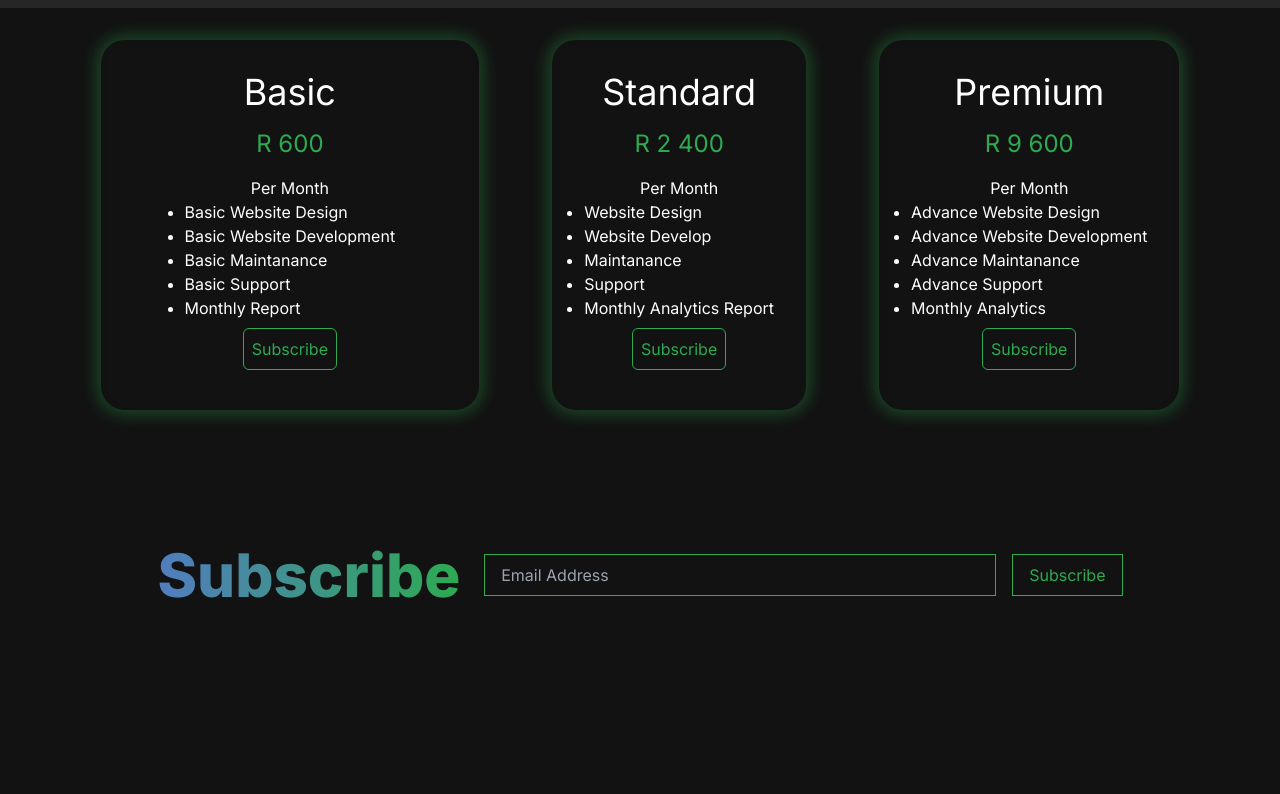
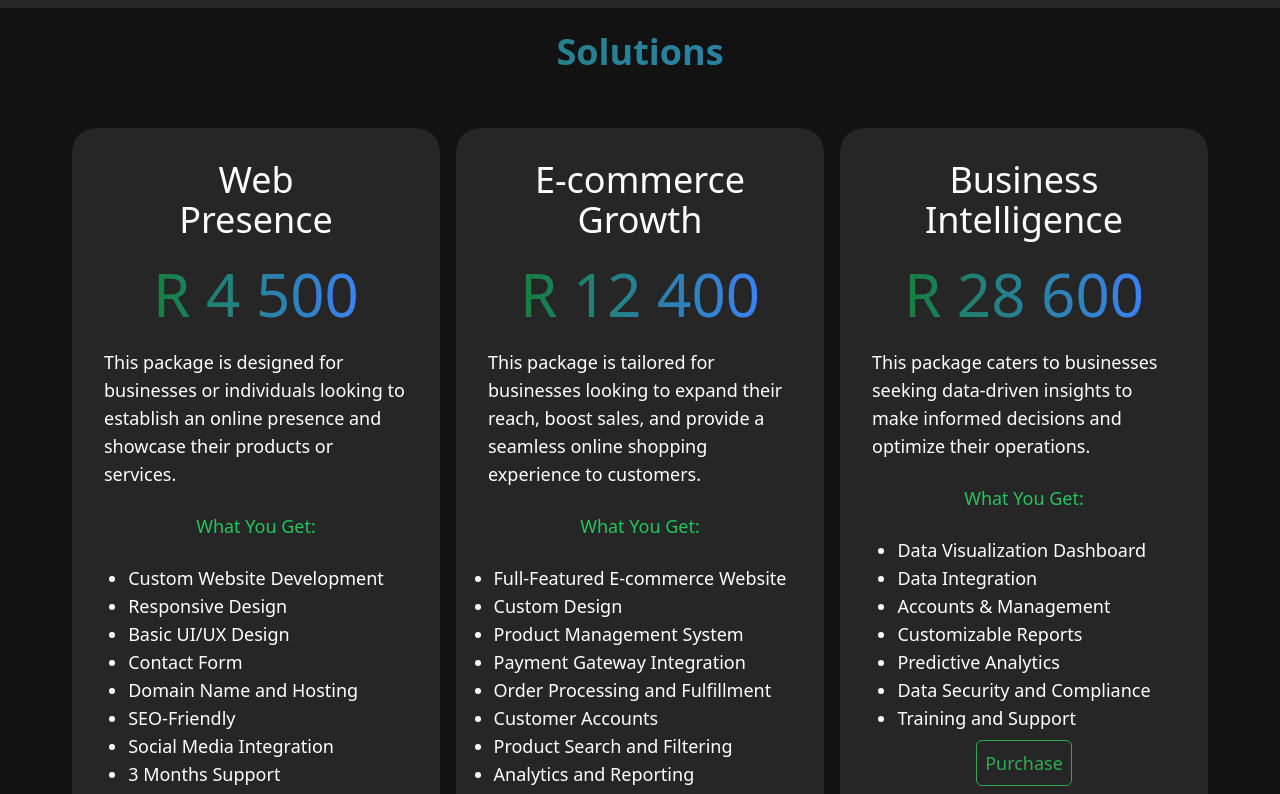
Before and after one commit to christiaan-fourie/psytech, a Next.js app: page / in a window 1280 px wide. Shown: the part 820-1614 px from the top of the page. Before the commit the page ends 1528 px from the top, so only its background shows below. Built offline with nearby package versions, Linux system fonts and the light colour scheme.

Commit message:
Update PriceCards.jsx

```diff
--- a/components/PriceCards/PriceCards.jsx
+++ b/components/PriceCards/PriceCards.jsx
@@ -2,47 +2,61 @@ import React from 'react'
 
 const PriceCards = () => {
   return (
-    <div className='flex flex-col gap-4 md:flex-row justify-around md:p-8 md:mx-10'>
-        <div className='flex flex-col justify-center md:w-1/3 items-center p-8 md:rounded-3xl shadow-[0_0_16px_5px_#2daa5255] backdrop-blur-sm'>
-          <h1 className='text-4xl'>Basic</h1>
-          <h1 className='text-2xl text-[#2daa52] m-2 px-4 py-2'>R 600</h1>
-          <p>Per Month</p>
+    <div className='font-sans font-light text-lg'>
+      <h1 className='text-4xl text-center font-bold my-6 bg-clip-text text-transparent bg-gradient-to-r from-green-700 to-blue-500'>Solutions</h1>
+      <div className='flex flex-col gap-4 lg:flex-row justify-around md:p-8 md:mx-10'>
+        <div className='flex flex-col lg:w-1/3 items-center p-8 md:rounded-3xl hover:shadow-[0_0_16px_5px_#2daa5255] backdrop-blur-sm bg-neutral-800 hover:bg-opacity-50'>
+          <h1 className='text-4xl text-center'>Web <br /> Presence</h1>
+          <h1 className='text-6xl my-6 bg-clip-text text-transparent bg-gradient-to-r from-green-700 to-blue-500'>R 4 500</h1>
+          <p>This package is designed for businesses or individuals looking to establish an online presence and showcase their products or services.</p>
+          <h4 className='text-green-500 my-6'>What You Get:</h4>
           <ul className='list-disc'>
-            <li>Basic Website Design</li>
-            <li>Basic Website Development</li>
-            <li>Basic Maintanance</li>
-            <li>Basic Support</li>
-            <li>Monthly Report</li>
+            <li>Custom Website Development</li>
+            <li>Responsive Design</li>
+            <li>Basic UI/UX Design</li>
+            <li>Contact Form</li>
+            <li>Domain Name and Hosting</li>
+            <li>SEO-Friendly</li>
+            <li>Social Media Integration</li>
+            <li>3 Months Support</li>
           </ul>
-          <button className='p-2 m-2 rounded-md border border-[#2daa52] text-[#2daa52]  focus:outline-none focus:ring-2 focus:ring-[#2daa52]'>Subscribe</button>
+          <button className='p-2 m-2 rounded-md border border-[#2daa52] text-[#2daa52]  focus:outline-none focus:ring-2 focus:ring-[#2daa52]'>Purchase</button>
         </div>
-        <div className='flex flex-col justify-center items-center p-8 md:rounded-3xl shadow-[0_0_16px_5px_#2daa5255] backdrop-blur-sm'>
-          <h1 className='text-4xl'>Standard</h1>
-          <h1 className='text-2xl text-[#2daa52] m-2  px-4 py-2'>R 2 400</h1>
-          <p>Per Month</p>
+        <div className='flex flex-col lg:w-1/3 items-center p-8 md:rounded-3xl hover:shadow-[0_0_16px_5px_#2daa5255] backdrop-blur-sm bg-neutral-800 hover:bg-opacity-50'>
+          <h1 className='text-4xl text-center'>E-commerce <br /> Growth</h1>
+          <h1 className='text-6xl my-6 bg-clip-text text-transparent bg-gradient-to-r from-green-700 to-blue-500'>R 12 400</h1>
+          <p>This package is tailored for businesses looking to expand their reach, boost sales, and provide a seamless online shopping experience to customers.</p>
+          <h4 className='text-green-500 my-6'>What You Get:</h4>
           <ul className='list-disc'>
-            <li>Website Design</li>
-            <li>Website Develop</li>
-            <li>Maintanance</li>
-            <li>Support</li>
-            <li>Monthly Analytics Report</li>
+            <li>Full-Featured E-commerce Website</li>
+            <li>Custom Design</li>
+            <li>Product Management System</li>
+            <li>Payment Gateway Integration</li>
+            <li>Order Processing and Fulfillment</li>
+            <li>Customer Accounts</li>
+            <li>Product Search and Filtering</li>
+            <li>Analytics and Reporting</li>
           </ul>
-          <button className='p-2 m-2 rounded-md border border-[#2daa52] text-[#2daa52] focus:outline-none focus:ring-2 focus:ring-[#2daa52]'>Subscribe</button>
+          <button className='p-2 m-2 rounded-md border border-[#2daa52] text-[#2daa52] focus:outline-none focus:ring-2 focus:ring-[#2daa52]'>Purchase</button>
         </div>
-        <div className='flex flex-col justify-center items-center p-8 md:rounded-3xl shadow-[0_0_16px_5px_#2daa5255] backdrop-blur-sm'>
-          <h1 className='text-4xl'>Premium</h1>
-          <h1 className='text-2xl text-[#2daa52] m-2  px-4 py-2'>R 9 600</h1>
-          <p>Per Month</p>
+        <div className='flex flex-col lg:w-1/3 items-center p-8 md:rounded-3xl hover:shadow-[0_0_16px_5px_#2daa5255] backdrop-blur-sm bg-neutral-800 hover:bg-opacity-50'>
+          <h1 className='text-4xl text-center'>Business <br /> Intelligence</h1>
+          <h1 className='text-6xl my-6 bg-clip-text text-transparent bg-gradient-to-r from-green-700 to-blue-500'>R 28 600</h1>
+          <p>This package caters to businesses seeking data-driven insights to make informed decisions and optimize their operations.</p>
+          <h4 className='text-green-500 my-6'>What You Get:</h4>
           <ul className='list-disc'>
-            <li>Advance Website Design</li>
-            <li>Advance Website Development</li>
-            <li>Advance Maintanance</li>
-            <li>Advance Support</li>
-            <li>Monthly Analytics</li>
+            <li>Data Visualization Dashboard</li>
+            <li>Data Integration</li>
+            <li>Accounts & Management</li>
+            <li>Customizable Reports</li>
+            <li>Predictive Analytics</li>
+            <li>Data Security and Compliance</li>
+            <li>Training and Support</li>
           </ul>
-          <button className='p-2 m-2 rounded-md border border-[#2daa52] text-[#2daa52]  focus:outline-none focus:ring-2 focus:ring-[#2daa52]'>Subscribe</button>
+          <button className='p-2 m-2 rounded-md border border-[#2daa52] text-[#2daa52]  focus:outline-none focus:ring-2 focus:ring-[#2daa52]'>Purchase</button>
         </div>
       </div>
+    </div>
   )
 }
 
```
